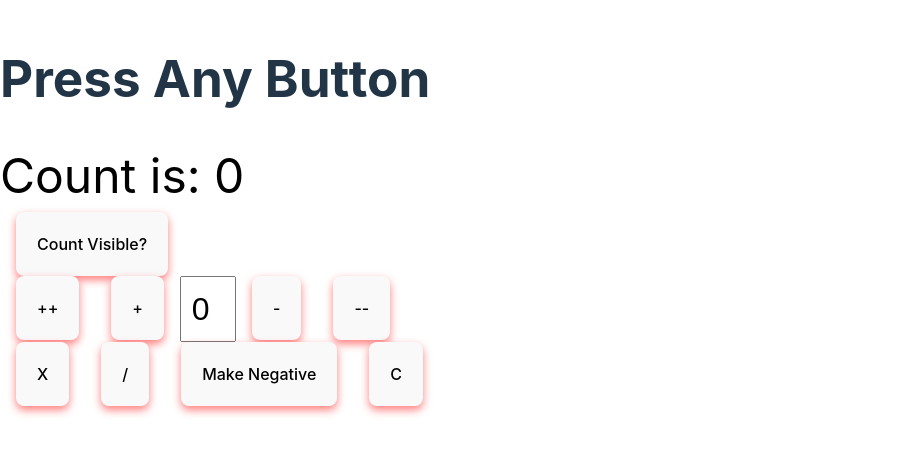
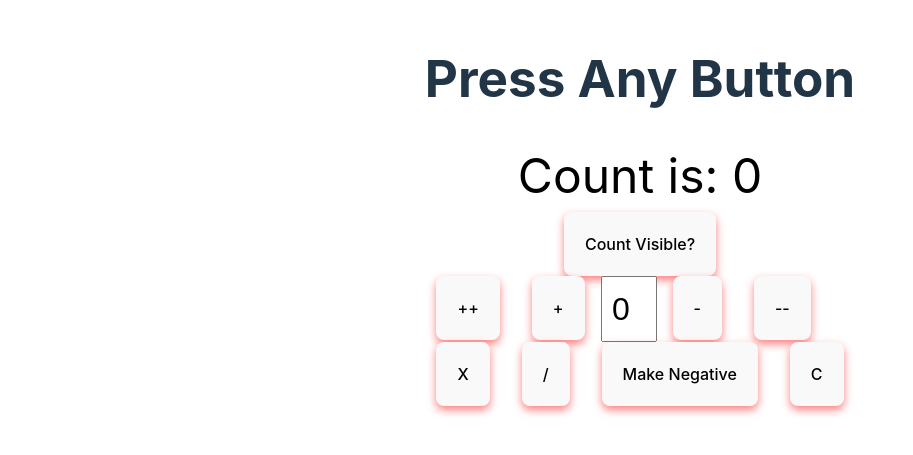
Before and after one commit to SscottK/counter-app, a React (Vite) app: page / in a window 1280 px wide. Shown: the part 189-644 px from the top of the page, without its empty margins (0-913 px from the left). Built offline with nearby package versions, Linux system fonts and the light colour scheme.

Commit message:
Improved CSS a tad

```diff
--- a/src/App.css
+++ b/src/App.css
@@ -1,3 +1,10 @@
+#root {
+  max-width: 1280px;
+  margin: 0 auto;
+  padding: 2rem;
+  text-align: center;
+}
+
 .container {
   display: flex;
 }
@@ -9,7 +16,7 @@
 
 #value {
   display: flex;
-  justify-content: left;
+  justify-content: center;
   font-size: 3rem;
 }
 Button {
--- a/src/Counter.jsx
+++ b/src/Counter.jsx
@@ -37,8 +37,7 @@ function Counter() {
     <div>
       <h1>Press Any Button</h1>
       <div className="board">
-        <div>
-
+        <div id="count">
         {isVisible &&
         (<div id="value" style={{ color: value < 0 ? "red" : "black" }}>
           Count is: {value}
```
